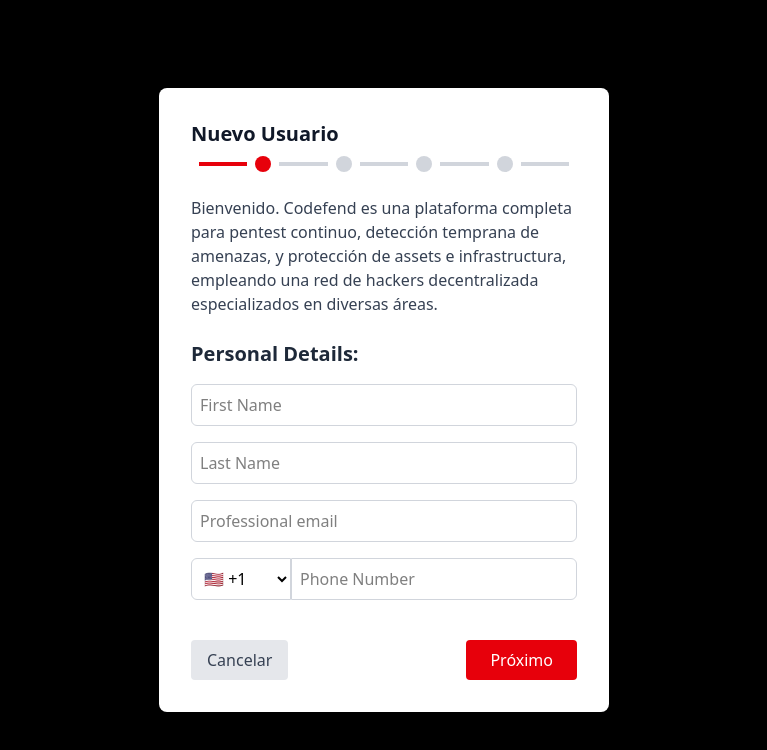
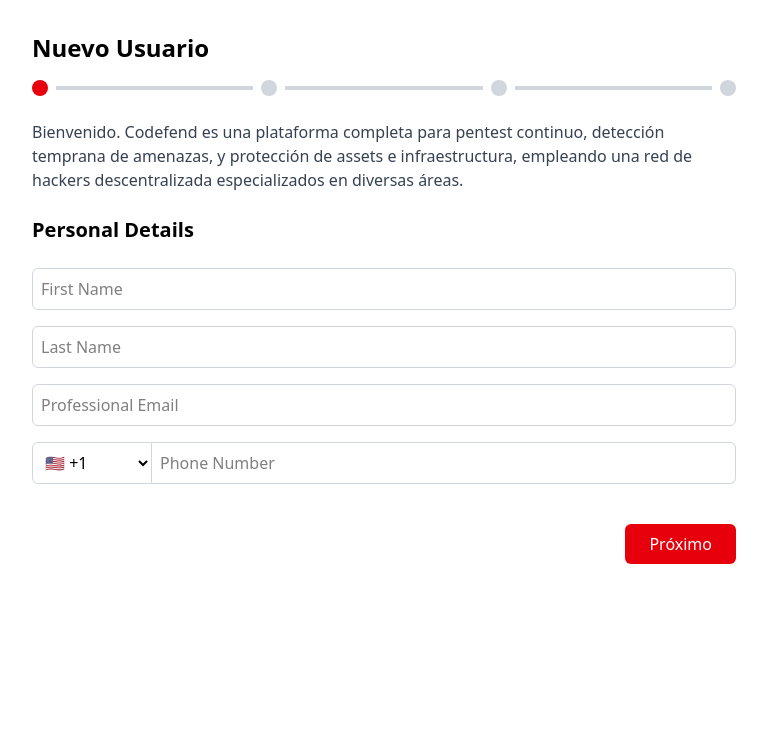
Before and after one commit to HugoEseverri/defend, a Next.js app in the folder defend/: page / in a window 1280 px wide. Shown: the top 750 px of the page, without its empty margins (256-1023 px from the left). Built offline with nearby package versions, Linux system fonts and the light colour scheme.

Commit message:
se modulariza componente Onboarding y se crea Step2

```diff
--- a/defend/src/components/Onboarding.tsx
+++ b/defend/src/components/Onboarding.tsx
@@ -1,119 +1,169 @@
-import React from "react";
+import React, { useState } from 'react';
+import Step1 from './Step1';
+import Step2 from './Step2';
 
-type OnboardingProps = {
-    onClose: () => void;
-    onSubmit: (e: React.FormEvent<HTMLFormElement>) => void;
+const Onboarding = () => {
+    const [step, setStep] = useState(1);
+
+    const handleNext = () => {
+        setStep((prev) => prev + 1);
     };
 
-
-
-const Onboarding: React.FC<OnboardingProps> = ({ onClose, onSubmit }) => {
-    const currentStep = 1;
+    const handlePrev = () => {
+        setStep((prev) => prev - 1);
+    };
 
     return (
-        <div className="fixed inset-0 bg-black bg-opacity-50 flex justify-center items-center z-50">
-            <div className="bg-white rounded-lg shadow-lg p-8 w-[450px]">
+        <div className="max-w-3xl mx-auto p-8">
+            <h1 className="text-2xl font-bold mb-4">Nuevo Usuario</h1>
 
-                <h1 className="text-xl font-bold mb-2 text-gray-900">Nuevo Usuario</h1>
-
-                <div className="flex items-center mb-6 w-full">
-
-                    <div className={`flex-1 h-1 mx-2 ${currentStep > 0 ? "bg-red-600" : "bg-gray-300"}`} />
-
+            {/* Línea de progreso */}
+            <div className="flex items-center mb-6">
                 {Array.from({ length: 4 }).map((_, index) => (
                     <React.Fragment key={index}>
                         <div
-                                className={`w-4 h-4 rounded-full ${index < currentStep ? "bg-red-600" : "bg-gray-300"}`}
+                            className={`w-4 h-4 rounded-full ${index < step ? "bg-red-600" : "bg-gray-300"}`}
                         />
-
                         {index < 3 && (
                             <div
-                                    className={`flex-1 h-1 mx-2 ${index + 1 < currentStep ? "bg-red-600" : "bg-gray-300"}`}
+                                className={`flex-1 h-1 ${index < step - 1 ? "bg-red-600" : "bg-gray-300"} mx-2`}
                             />
                         )}
                     </React.Fragment>
                 ))}
-                    <div className="flex-1 h-1 bg-gray-300 mx-2" />
             </div>
 
+            {/* Renderizado del paso actual */}
+            {step === 1 && <Step1 onNext={handleNext} />}
+            {step === 2 && <Step2 onNext={handleNext} onPrev={handlePrev} />}
 
-
-                <p className="text-gray-700 mb-6">
-                    Bienvenido. Codefend es una plataforma completa para pentest continuo, detección
-                    temprana de amenazas, y protección de assets e infrastructura, empleando una red de
-                    hackers decentralizada especializados en diversas áreas.
-                </p>
-
-                <h2 className="text-xl font-semibold mb-4 text-gray-800">Personal Details:</h2>
-
-                <form className="space-y-4 flex flex-col" onSubmit={onSubmit} >
-                    <div className="grid grid-cols-1 md:grid-cols-1 gap-4">
-                        <input
-                            type="text"
-                            name="firstName"
-                            placeholder="First Name"
-                            className="w-full border border-gray-300 rounded-md p-2"
-                            required
-                        />
-                        <input
-                            type="text"
-                            name="lastName"
-                            placeholder="Last Name"
-                            className="w-full border border-gray-300 rounded-md p-2"
-                            required
-                        />
-                    </div>
-
-                    <input
-                        type="email"
-                        name="email"
-                        placeholder="Professional email"
-                        className="w-full border border-gray-300 rounded-md p-2"
-                        required
-                    />
-
-                    <div className="flex">
-                        <select
-                            name="countryCode"
-                            className="w-[100px] border border-gray-300 rounded-md p-2 rounded-r-none"
-                            required
-                        >
-                            <option value="+1">🇺🇸 +1</option>
-                            <option value="+54">🇦🇷 +54</option>
-                            <option value="+34">🇪🇸 +34</option>
-                            <option value="+57">🇨🇴 +57</option>
-                        </select>
-
-                        <input
-                            type="tel"
-                            name="phone"
-                            placeholder="Phone Number"
-                            className="flex-1 border border-gray-300 rounded-md p-2 rounded-l-none"
-                            required
-                        />
-                    </div>
-
-
-                    <div className="flex justify-between pt-6">
-                        <button
-                            type="button"
-                            onClick={onClose}
-                            className="px-4 py-2 bg-gray-200 text-gray-700 rounded hover:bg-gray-300"
-                        >
-                            Cancelar
-                        </button>
-
-                        <button
-                            type="submit"
-                            className="px-6 py-2 bg-red-600 text-white rounded hover:bg-red-700"
-                        >
-                            Próximo
-                        </button>
-                    </div>
-                </form>
-            </div>
         </div>
     );
 };
 
 export default Onboarding;
+
+
+
+
+
+
+// import React from "react";
+
+// type OnboardingProps = {
+//     onClose: () => void;
+//     onSubmit: (e: React.FormEvent<HTMLFormElement>) => void;
+// };
+
+
+
+// const Onboarding: React.FC<OnboardingProps> = ({ onClose, onSubmit }) => {
+//     const currentStep = 1;
+
+//     return (
+//         <div className="fixed inset-0 bg-black bg-opacity-50 flex justify-center items-center z-50">
+//             <div className="bg-white rounded-lg shadow-lg p-8 w-[450px]">
+
+//                 <h1 className="text-xl font-bold mb-2 text-gray-900">Nuevo Usuario</h1>
+
+//                 <div className="flex items-center mb-6 w-full">
+
+//                     <div className={`flex-1 h-1 mx-2 ${currentStep > 0 ? "bg-red-600" : "bg-gray-300"}`} />
+
+//                     {Array.from({ length: 4 }).map((_, index) => (
+//                         <React.Fragment key={index}>
+//                             <div
+//                                 className={`w-4 h-4 rounded-full ${index < currentStep ? "bg-red-600" : "bg-gray-300"}`}
+//                             />
+
+//                             {index < 3 && (
+//                                 <div
+//                                     className={`flex-1 h-1 mx-2 ${index + 1 < currentStep ? "bg-red-600" : "bg-gray-300"}`}
+//                                 />
+//                             )}
+//                         </React.Fragment>
+//                     ))}
+//                     <div className="flex-1 h-1 bg-gray-300 mx-2" />
+//                 </div>
+
+
+
+//                 <p className="text-gray-700 mb-6">
+//                     Bienvenido. Codefend es una plataforma completa para pentest continuo, detección
+//                     temprana de amenazas, y protección de assets e infrastructura, empleando una red de
+//                     hackers decentralizada especializados en diversas áreas.
+//                 </p>
+
+//                 <h2 className="text-xl font-semibold mb-4 text-gray-800">Personal Details:</h2>
+
+//                 <form className="space-y-4 flex flex-col" onSubmit={onSubmit} >
+//                     <div className="grid grid-cols-1 md:grid-cols-1 gap-4">
+//                         <input
+//                             type="text"
+//                             name="firstName"
+//                             placeholder="First Name"
+//                             className="w-full border border-gray-300 rounded-md p-2"
+//                             required
+//                         />
+//                         <input
+//                             type="text"
+//                             name="lastName"
+//                             placeholder="Last Name"
+//                             className="w-full border border-gray-300 rounded-md p-2"
+//                             required
+//                         />
+//                     </div>
+
+//                     <input
+//                         type="email"
+//                         name="email"
+//                         placeholder="Professional email"
+//                         className="w-full border border-gray-300 rounded-md p-2"
+//                         required
+//                     />
+
+//                     <div className="flex">
+//                         <select
+//                             name="countryCode"
+//                             className="w-[100px] border border-gray-300 rounded-md p-2 rounded-r-none"
+//                             required
+//                         >
+//                             <option value="+1">🇺🇸 +1</option>
+//                             <option value="+54">🇦🇷 +54</option>
+//                             <option value="+34">🇪🇸 +34</option>
+//                             <option value="+57">🇨🇴 +57</option>
+//                         </select>
+
+//                         <input
+//                             type="tel"
+//                             name="phone"
+//                             placeholder="Phone Number"
+//                             className="flex-1 border border-gray-300 rounded-md p-2 rounded-l-none"
+//                             required
+//                         />
+//                     </div>
+
+
+//                     <div className="flex justify-between pt-6">
+//                         <button
+//                             type="button"
+//                             onClick={onClose}
+//                             className="px-4 py-2 bg-gray-200 text-gray-700 rounded hover:bg-gray-300"
+//                         >
+//                             Cancelar
+//                         </button>
+
+//                         <button
+//                             type="submit"
+//                             className="px-6 py-2 bg-red-600 text-white rounded hover:bg-red-700"
+//                         >
+//                             Próximo
+//                         </button>
+//                     </div>
+//                 </form>
+//             </div>
+//         </div>
+//     );
+// };
+
+// export default Onboarding;
--- /dev/null
+++ b/defend/src/components/Step1.tsx
@@ -0,0 +1,75 @@
+import React from 'react';
+
+interface Step1Props {
+    onNext: () => void;
+}
+
+const Step1: React.FC<Step1Props> = ({ onNext }) => {
+    return (
+        <div className="space-y-6">
+            <p className="text-gray-700">
+                Bienvenido. Codefend es una plataforma completa para pentest continuo, detección temprana de amenazas, y protección de assets e infraestructura, empleando una red de hackers descentralizada especializados en diversas áreas.
+            </p>
+
+            <h2 className="text-xl font-semibold">Personal Details</h2>
+
+            <form className="space-y-4">
+                <input
+                    type="text"
+                    name="firstName"
+                    placeholder="First Name"
+                    className="w-full border border-gray-300 rounded-md p-2"
+                    required
+                />
+
+                <input
+                    type="text"
+                    name="lastName"
+                    placeholder="Last Name"
+                    className="w-full border border-gray-300 rounded-md p-2"
+                    required
+                />
+
+                <input
+                    type="email"
+                    name="email"
+                    placeholder="Professional Email"
+                    className="w-full border border-gray-300 rounded-md p-2"
+                    required
+                />
+
+                <div className="flex">
+                    <select
+                        name="countryCode"
+                        className="w-[120px] border border-gray-300 rounded-l-md p-2"
+                        required
+                    >
+                        <option value="+1">🇺🇸 +1</option>
+                        <option value="+54">🇦🇷 +54</option>
+                        <option value="+34">🇪🇸 +34</option>
+                        <option value="+57">🇨🇴 +57</option>
+                    </select>
+
+                    <input
+                        type="tel"
+                        name="phone"
+                        placeholder="Phone Number"
+                        className="flex-1 border border-l-0 border-gray-300 rounded-r-md p-2"
+                        required
+                    />
+                </div>
+                <div className="flex justify-end pt-6">
+                    <button
+                        type="button"
+                        className="px-6 py-2 rounded-md bg-red-600 text-white"
+                        onClick={onNext}
+                    >
+                        Próximo
+                    </button>
+                </div>
+            </form>
+        </div>
+    );
+};
+
+export default Step1;
--- /dev/null
+++ b/defend/src/components/Step2.tsx
@@ -0,0 +1,70 @@
+import React from 'react';
+
+interface Step2Props {
+    onNext: () => void;
+    onPrev: () => void;
+}
+
+const Step2: React.FC<Step2Props> = ({ onNext, onPrev }) => {
+    return (
+        <div className="space-y-6">
+            <p className="text-gray-700">
+                Vamos a intentar hackearte lo antes posible. Conducimos toda clase de pruebas sobre la superficie de tu empresa, desde pentest convencional, hasta detección de dataleaks, técnicas sociales avanzadas y más...
+            </p>
+
+            <h2 className="text-xl font-semibold">Business Details:</h2>
+
+            <form className="space-y-4">
+                <input
+                    type="text"
+                    name="companyName"
+                    placeholder="Nombre de la empresa"
+                    className="w-full border border-gray-300 rounded-md p-2"
+                    required
+                />
+
+                <input
+                    type="text"
+                    name="companyWebsite"
+                    placeholder="Web de la empresa"
+                    className="w-full border border-gray-300 rounded-md p-2"
+                    required
+                />
+
+                <input
+                    type="text"
+                    name="companySize"
+                    placeholder="Tamaño de la empresa"
+                    className="w-full border border-gray-300 rounded-md p-2"
+                    required
+                />
+
+                <input
+                    type="text"
+                    name="languagePreference"
+                    placeholder="Preferencia de idioma"
+                    className="w-full border border-gray-300 rounded-md p-2"
+                    required
+                />
+            </form>
+
+            <div className="flex justify-between pt-6">
+                <button
+                    type="button"
+                    className="px-6 py-2 rounded-md bg-gray-300 text-white"
+                >
+                    Previo
+                </button>
+
+                <button
+                    type="submit"
+                    className="px-6 py-2 rounded-md bg-red-600 text-white"
+                >
+                    Próximo
+                </button>
+            </div>
+        </div>
+    );
+};
+
+export default Step2;
```
Also changed, not shown: defend/src/components/ProgressBar.tsx (added), defend/src/components/Step3.tsx (added), defend/src/components/Step4.tsx (added). Lines whose indentation alone changed are shown as unchanged.
